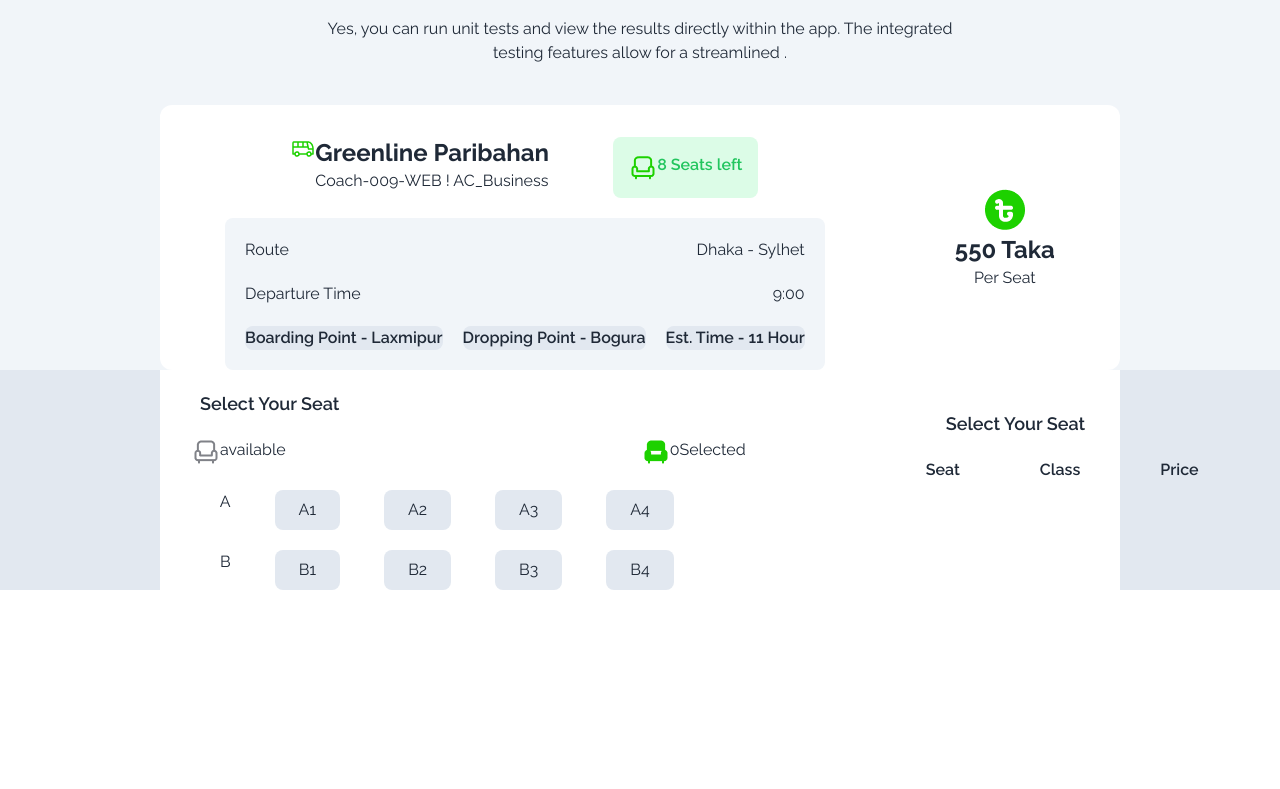
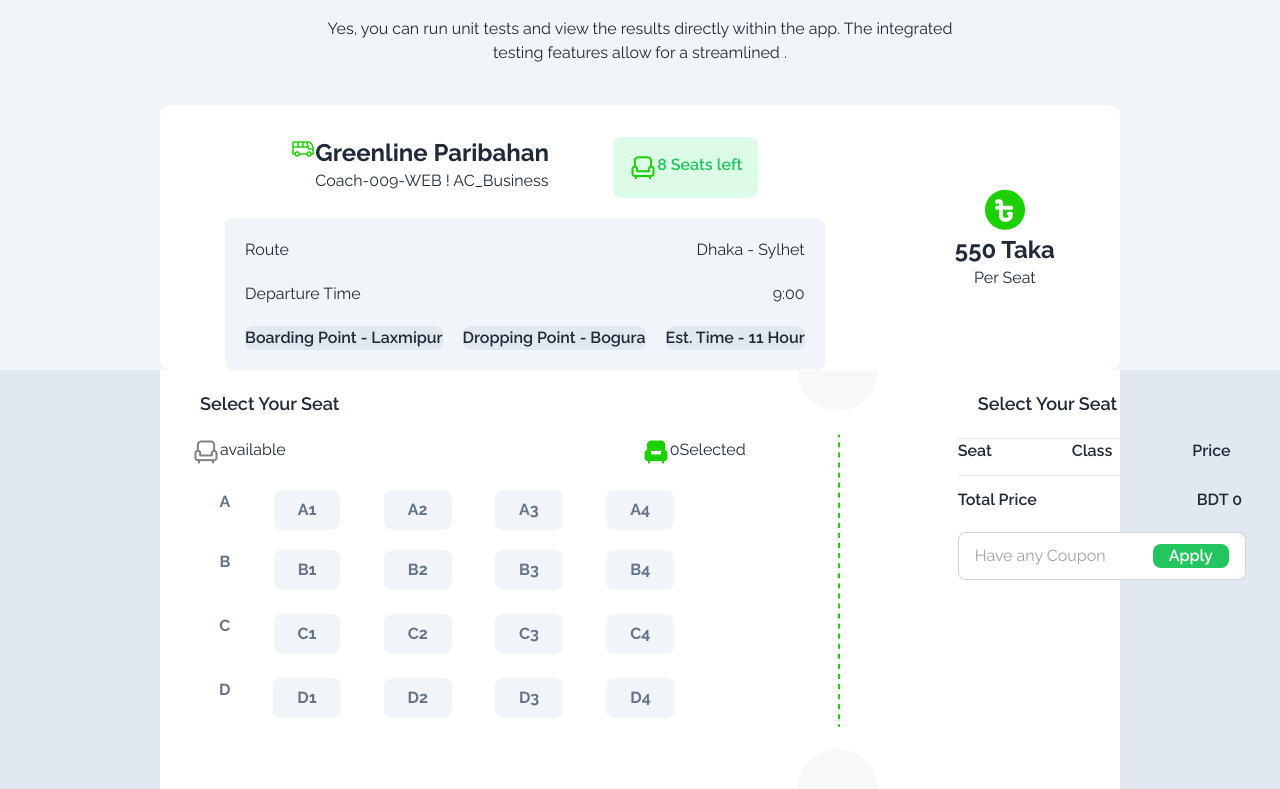
Before and after one commit to SharifulRobinweb/Assignment5, a plain HTML site: page index.html in a window 1280 px wide. Shown: the part 1062-1851 px from the top of the page. Before the commit the page ends 1652 px from the top, so only its background shows below. Drawn offline with nearby package versions, Linux system fonts and the light colour scheme.

Commit message:
total add

```diff
--- a/index.html
+++ b/index.html
@@ -194,7 +194,7 @@
     <section class="bg-slate-100 flex-row-reverse justify-center items-center ">
         <div class="w-full bg-slate-200">
             <div class="flex justify-center ">
-                <div class="flex w-3/4 gap-x-52 bg-white">
+                <div class="flex w-3/4 gap-x-20 bg-white">
                     <div class=" ">
                         <h2 class="text-lg font-semibold p-5 ml-5">Select Your Seat</h2>
                         <!-- available and selected -->
@@ -214,47 +214,86 @@
                         <!-- ------------ -->
 
                         <div class="mt-6 ml-4">
-                            <div class="flex grid-cols-2 justify-evenly mb-5 ">
+                            <div class="flex grid-cols-2 justify-evenly mb-5 font-bold text-slate-500">
                                 <p>A</p>
-                                <div id="A1" class="bg-slate-200 allBtn p-2 px-6 rounded-lg">
+                                <div id="A1" class="bg-slate-100 allBtn p-2 px-6 rounded-lg">
                                     <button>A1</button>
                                 </div>
-                                <div id="A2" class="bg-slate-200 allBtn p-2 px-6 rounded-lg">
-                                   <button>A2</button>
+                                <div id="A2" class="bg-slate-100 allBtn p-2 px-6 rounded-lg">
+                                    <button>A2</button>
                                 </div>
-                                <div id="A3" class="bg-slate-200 allBtn p-2 px-6 rounded-lg">
+                                <div id="A3" class="bg-slate-100 allBtn p-2 px-6 rounded-lg">
                                     <button>A3</button>
                                 </div>
-                                <div id="A4" class="bg-slate-200 allBtn p-2 px-6 rounded-lg">
+                                <div id="A4" class="bg-slate-100 allBtn p-2 px-6 rounded-lg">
                                     <button>A4</button>
                                 </div>
                             </div>
-                            <div class="flex grid-cols-2 justify-evenly">
+                            <div class="flex grid-cols-2 justify-evenly font-bold text-slate-500">
                                 <p>B</p>
-                                <div id="B1" class="bg-slate-200  allBtn p-2 px-6 rounded-lg">
+                                <div id="B1" class="bg-slate-100  allBtn p-2 px-6 rounded-lg">
                                     <button>B1</button>
                                 </div>
-                                <div id="B2" class="bg-slate-200  allBtn p-2 px-6 rounded-lg">
+                                <div id="B2" class="bg-slate-100  allBtn p-2 px-6 rounded-lg">
                                     <button>B2</button>
                                 </div>
-                                <div id="B3" class="bg-slate-200  allBtn p-2 px-6 rounded-lg">
+                                <div id="B3" class="bg-slate-100  allBtn p-2 px-6 rounded-lg">
                                     <button>B3</button>
                                 </div>
-                                <div id="B4" class="bg-slate-200 allBtn  p-2 px-6 rounded-lg">
+                                <div id="B4" class="bg-slate-100 allBtn  p-2 px-6 rounded-lg">
                                     <button>B4</button>
                                 </div>
                             </div>
+                            <!-- ccccccccccc -->
+                            <div class=" mt-6 flex grid-cols-2 justify-evenly font-bold text-slate-500">
+                                <p>C</p>
+                                <div id="B1" class="bg-slate-100  allBtn p-2 px-6 rounded-lg">
+                                    <button>C1</button>
+                                </div>
+                                <div id="B2" class="bg-slate-100  allBtn p-2 px-6 rounded-lg">
+                                    <button>C2</button>
+                                </div>
+                                <div id="B3" class="bg-slate-100  allBtn p-2 px-6 rounded-lg">
+                                    <button>C3</button>
+                                </div>
+                                <div id="B4" class="bg-slate-100 allBtn  p-2 px-6 rounded-lg">
+                                    <button>C4</button>
+                                </div>
+                            </div>
+                            <!-- DDDDDDDDDDDDD -->
+                            <div class=" mt-6 flex grid-cols-2 justify-evenly font-bold text-slate-500">
+                                <p>D</p>
+                                <div id="B1" class="bg-slate-100  allBtn p-2 px-6 rounded-lg">
+                                    <button>D1</button>
+                                </div>
+                                <div id="B2" class="bg-slate-100  allBtn p-2 px-6 rounded-lg">
+                                    <button>D2</button>
+                                </div>
+                                <div id="B3" class="bg-slate-100  allBtn p-2 px-6 rounded-lg">
+                                    <button>D3</button>
+                                </div>
+                                <div id="B4" class="bg-slate-100 allBtn  p-2 px-6 rounded-lg">
+                                    <button>D4</button>
+                                </div>
+                            </div>
+                            <!-- DDDDDDDDDDDDD -->
+
+
                         </div>
 
                         <!-- ------------ -->
                     </div>
 
+                    <img src="images/info-devider.png" alt="">
+
+
 
                     <!-- Right Seat Calculation-->
-                    <div class=" mt-5 ">
+                    <div class="  ">
                         <div class="">
                             <h2 class="text-lg font-semibold p-5">Select Your Seat</h2>
                         </div>
+                        <hr>
                         <div class="flex justify-between  flex-col">
                             <ul id="select-container" class="flex gap-x-20 font-semibold">
                                 <li>Seat</li>
@@ -262,11 +301,25 @@
                                 <li>Price</li>
                             </ul>
                         </div>
-                        <div class="flex">
-                            <ul id="selected-place-container" class=" flex flex-col gap-x-20 font-semibold ">
+                        <div class="flex mt-3">
+                            <ul id="selected-place-container" class="  flex flex-col gap-x-20 font-semibold ">
 
                             </ul>
                         </div>
+                        <hr>
+                        <div class="flex justify-between  flex-col mt-3">
+                            <ul id="select-container" class="flex gap-x-20 font-semibold">
+                                <li>Total Price</li>
+                                <li></li>
+                                <li>BDT <span id="total-cost">0</span></li>
+                            </ul>
+                        </div>
+
+                        <!-- coupon input -->
+                        <label class="input input-bordered flex items-center mt-5">
+                            <input type="text" class="" placeholder="Have any Coupon" />
+                            <span class="bg-green-500 px-4 rounded-lg font-semibold text-white">Apply</span>
+                        </label>
 
                     </div>
 
--- a/scripts/script.js
+++ b/scripts/script.js
@@ -12,7 +12,9 @@ for (const btn of allBtn) {
         const selectedSeat = document.getElementById('selected-seat');
         selectedSeat.innerText = count;
 
-        btn.classList.add('bg-orange-400');
+        btn.classList.add('bg-green-400');
+        btn.classList.add('text-white');
+
 
 
         const remainSeat = document.getElementById('remain-seat');
@@ -44,6 +46,13 @@ for (const btn of allBtn) {
         li.appendChild(p3);
         selectedContainer.appendChild(li);
 
+        // Total cost
+        const totalCost = document.getElementById("total-cost").innerText;
+        const convertedTotalCost = parseInt(totalCost);
+
+        document.getElementById('total-cost').innerText = convertedTotalCost + parseInt(price);
+
+
 
 
 
```
